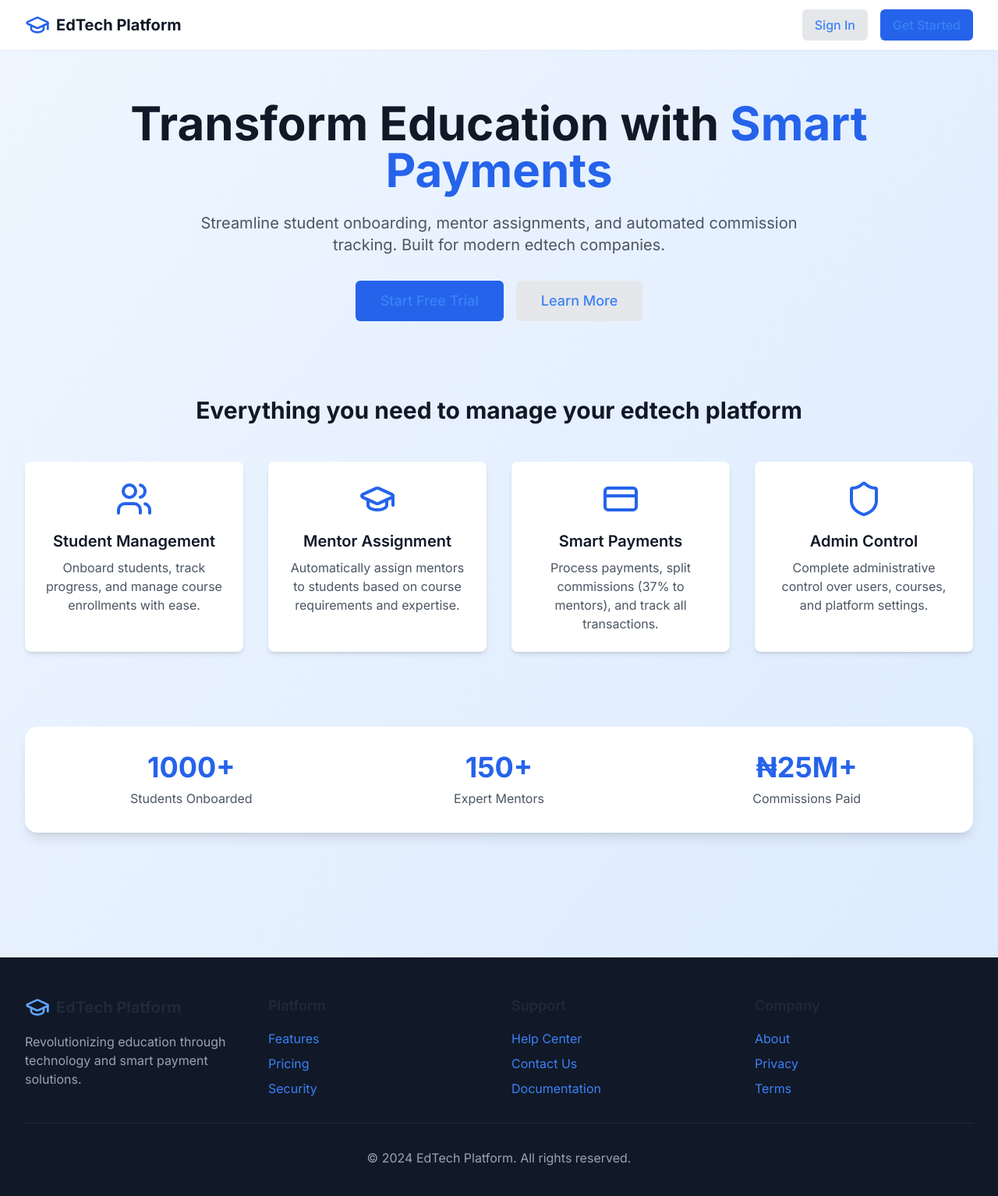
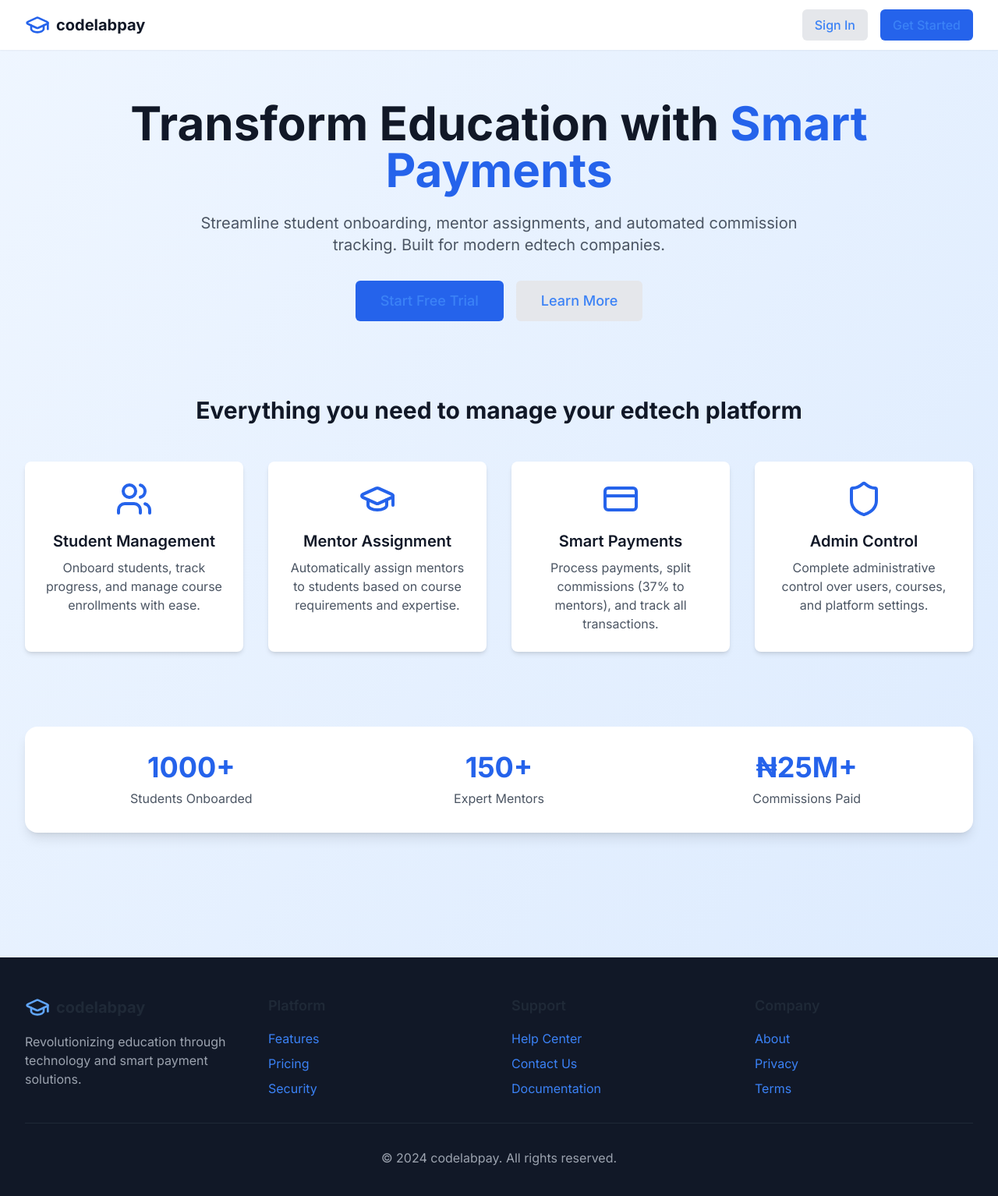
Before and after one commit to eskay243/Mentors-commission, a Next.js app: page / in a window 1280 px wide. Shown: the top 1534 px of the page at 78% size. Built offline with nearby package versions, Linux system fonts and the light colour scheme; no server answers.

Commit message:
changed logo name

```diff
--- a/app/admin/settings/page.tsx
+++ b/app/admin/settings/page.tsx
@@ -14,7 +14,7 @@ export default async function AdminSettings() {
 
   // For now, we'll use default settings. In a real app, these would come from a settings table
   const defaultSettings = {
-    platformName: 'EdTech Platform',
+    platformName: 'codelabpay',
     currency: 'NGN',
     currencySymbol: '₦',
     mentorCommissionRate: 37.0,
--- a/app/layout.tsx
+++ b/app/layout.tsx
@@ -8,7 +8,7 @@ import { ErrorBoundaryWrapper } from '@/components/ErrorBoundaryWrapper'
 const inter = Inter({ subsets: ['latin'] })
 
 export const metadata: Metadata = {
-  title: 'EdTech Payment Platform',
+  title: 'codelabpay',
   description: 'Comprehensive platform for student onboarding, mentor assignment, and payment management',
 }
 
--- a/app/page.tsx
+++ b/app/page.tsx
@@ -29,7 +29,7 @@ export default async function Home() {
           <div className="flex justify-between h-16">
             <div className="flex items-center">
               <GraduationCap className="h-8 w-8 text-primary-600" />
-              <span className="ml-2 text-xl font-bold text-gray-900">EdTech Platform</span>
+              <span className="ml-2 text-xl font-bold text-gray-900">codelabpay</span>
             </div>
             <div className="flex items-center space-x-4">
               <Link href="/auth/signin" className="btn btn-secondary">
@@ -127,7 +127,7 @@ export default async function Home() {
             <div>
               <div className="flex items-center mb-4">
                 <GraduationCap className="h-8 w-8 text-primary-400" />
-                <span className="ml-2 text-xl font-bold">EdTech Platform</span>
+                <span className="ml-2 text-xl font-bold">codelabpay</span>
               </div>
               <p className="text-gray-400">
                 Revolutionizing education through technology and smart payment solutions.
@@ -159,7 +159,7 @@ export default async function Home() {
             </div>
           </div>
           <div className="border-t border-gray-800 mt-8 pt-8 text-center text-gray-400">
-            <p>&copy; 2024 EdTech Platform. All rights reserved.</p>
+            <p>&copy; 2024 codelabpay. All rights reserved.</p>
           </div>
         </div>
       </footer>
--- a/components/Layout.tsx
+++ b/components/Layout.tsx
@@ -101,7 +101,7 @@ export default function Layout({ children }: LayoutProps) {
           <div className="flex h-16 items-center justify-between px-4">
             <div className="flex items-center">
               <GraduationCap className="h-8 w-8 text-primary-600" />
-              <span className="ml-2 text-xl font-bold text-gray-900">EdTech Platform</span>
+              <span className="ml-2 text-xl font-bold text-gray-900">codelabpay</span>
             </div>
             <button
               onClick={() => setSidebarOpen(false)}
```
Also changed, not shown: 1 other file (tests, documents, lock files or other folders).
